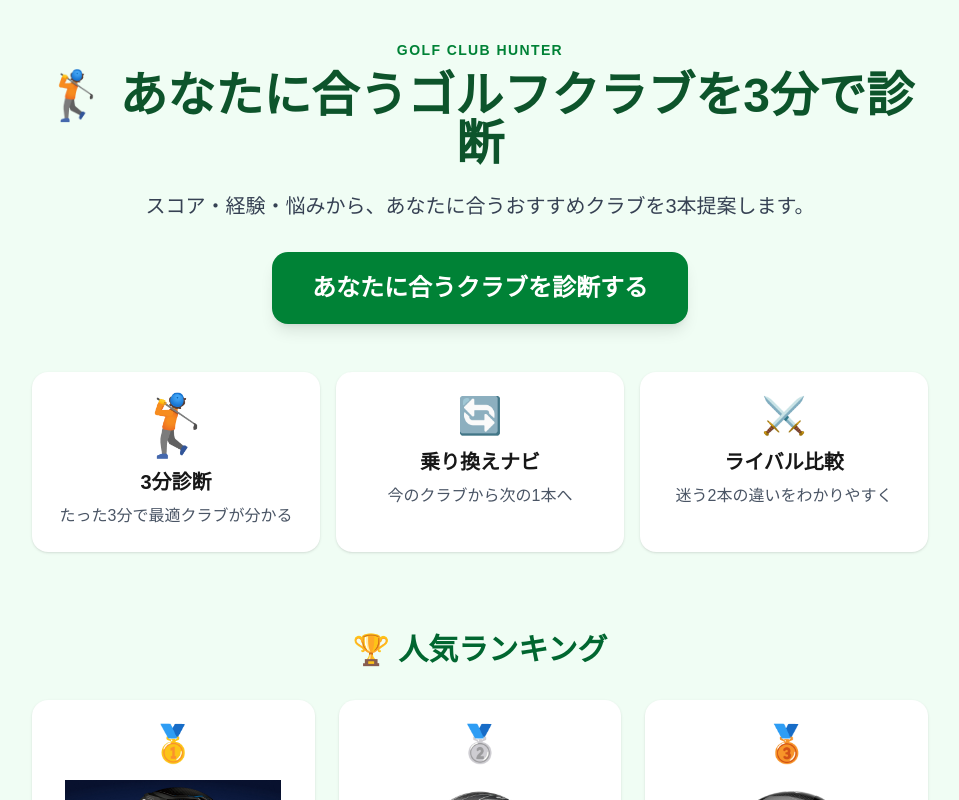
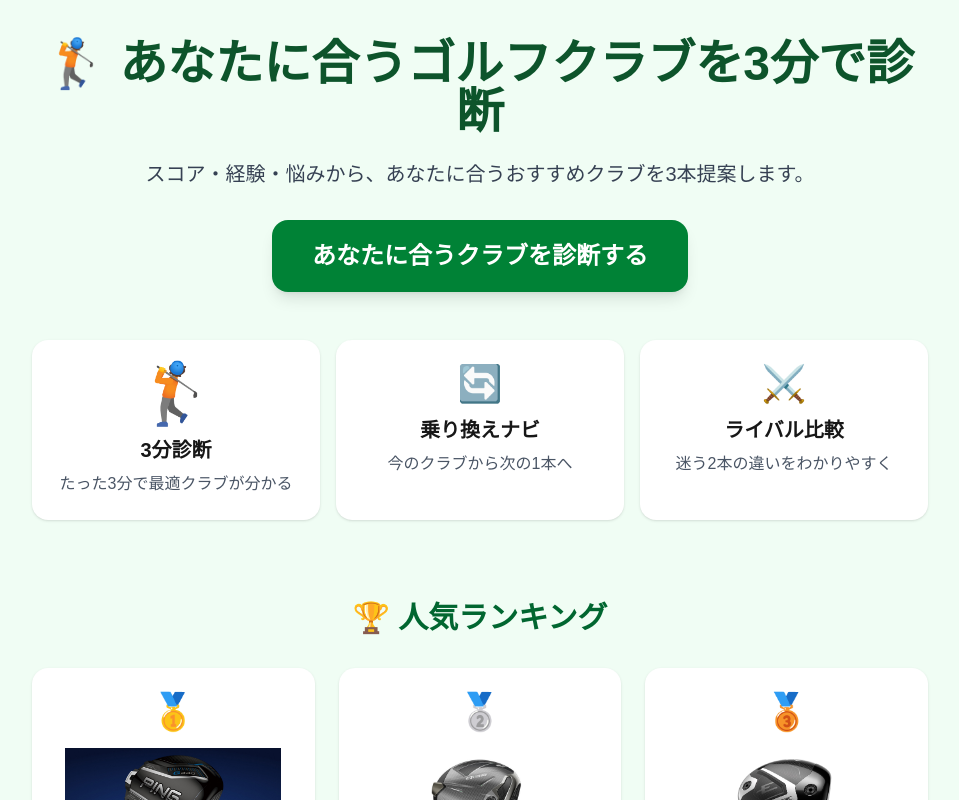
Before and after one commit to teru2boze/golf-club-hunter, a Next.js app: page / in a window 1280 px wide. Shown: the top 800 px of the page, without its empty margins (160-1119 px from the left). Built offline with nearby package versions, Linux system fonts and the light colour scheme.

Commit message:
Remove duplicate logo

```diff
--- a/app/page.tsx
+++ b/app/page.tsx
@@ -291,9 +291,7 @@ export default function Home() {
   return (
     <main className="min-h-screen bg-green-50 px-6 py-10">
       <section className="mx-auto max-w-4xl text-center">
-        <p className="mb-3 text-sm font-bold uppercase tracking-widest text-green-700">
-  GOLF CLUB HUNTER
-</p>
+
 
         <h1 className="text-5xl font-bold text-green-900">
           🏌️ あなたに合うゴルフクラブを3分で診断
```
